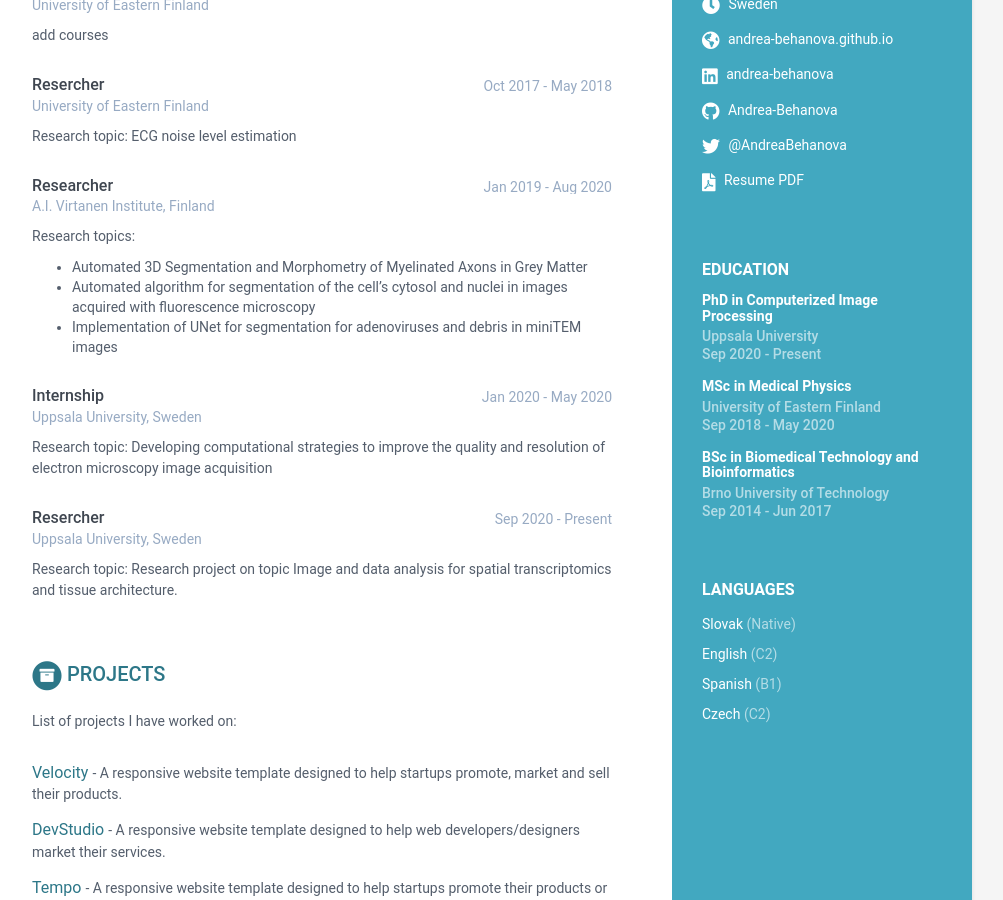
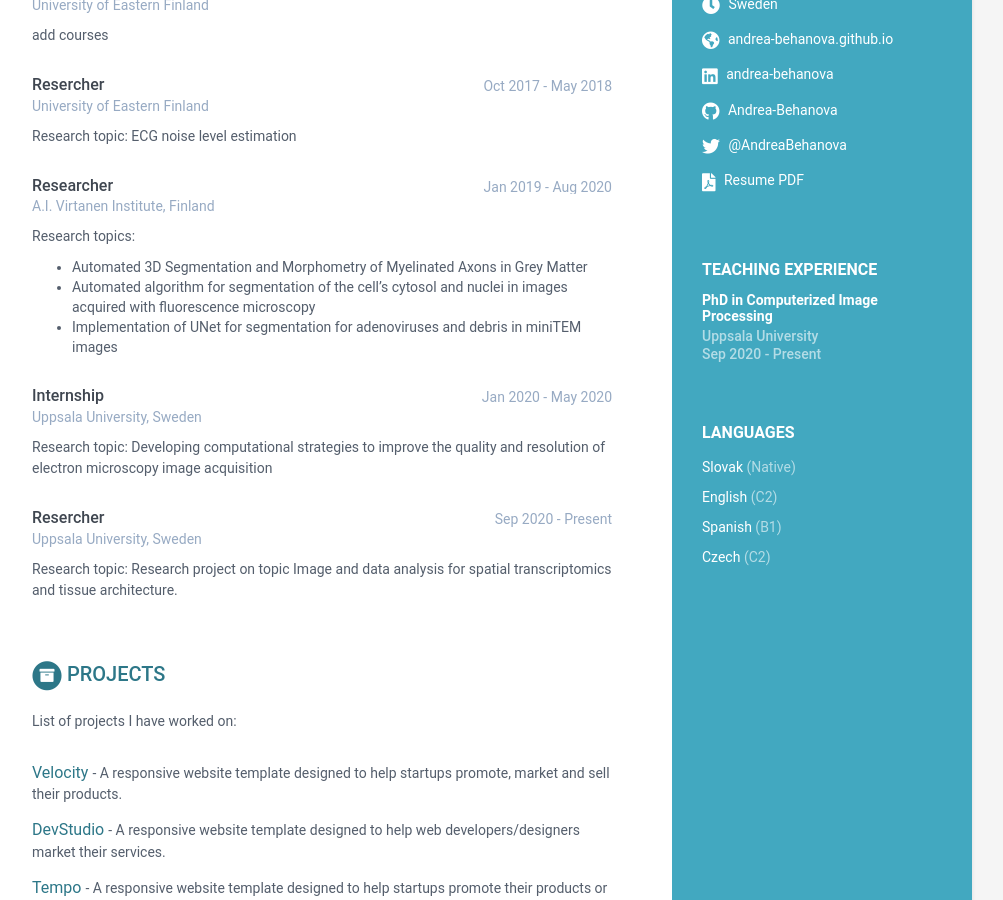
Before and after one commit to AndreaBehan/AndreaBehanova.github.io, a Jekyll site: the page built from index.html, in a window 1280 px wide and 900 px high, scrolled down 425 px. Shown: the whole window, without its empty margins (168-1171 px from the left). Built offline with Jekyll 4.4.1, drawn with Linux system fonts in a browser that asks for light colours; part of the change alters nothing that is shown.

Commit message:
Update data.yml

```diff
--- a/_data/data.yml
+++ b/_data/data.yml
@@ -203,6 +203,15 @@ oss:
         link:
         tagline: "Spring 2022"
 
+education:
+    title: Teaching Experience
+    info:
+      - degree: PhD in Computerized Image Processing
+        university: Uppsala University
+        time: Sep 2020 - Present
+        details: |
+          Our overall
+
 publications:
     title: Publications
     intro: |
```
